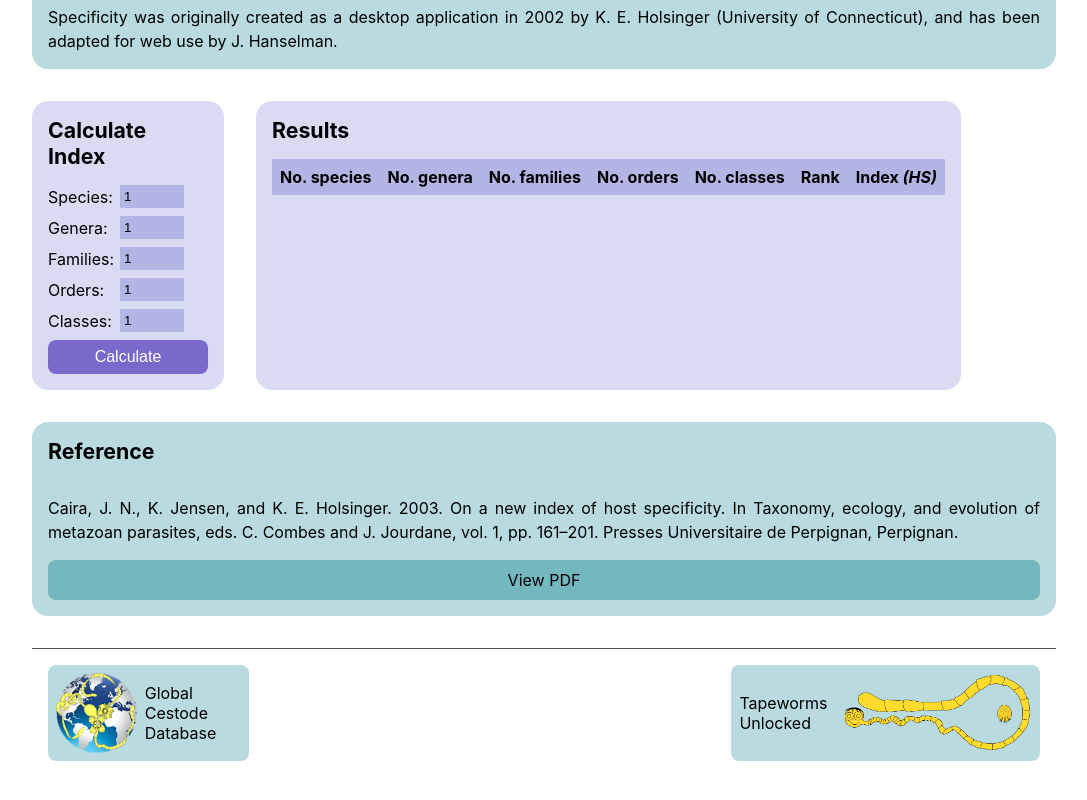
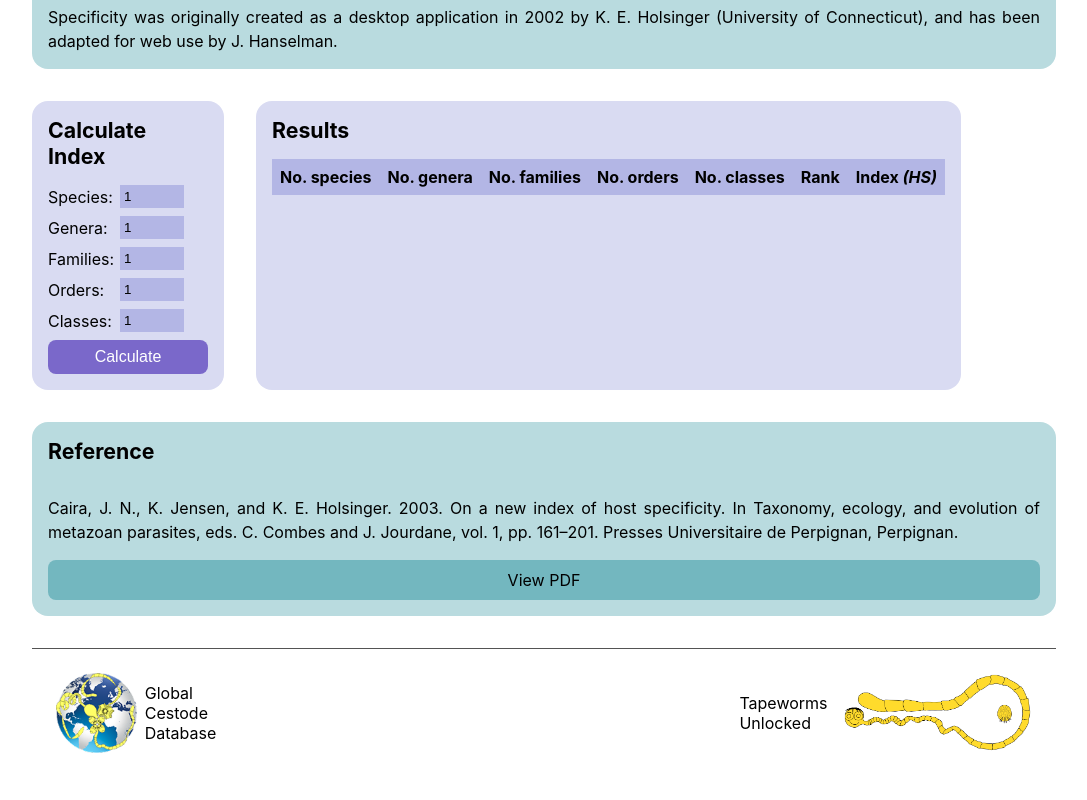
Before and after one commit to JamesHansIV/specificity, a React (Vite) app in the folder specificity-app/: page / in a window 1280 px wide. Shown: the part 224-1024 px from the top of the page, without its empty margins (96-1183 px from the left). Built offline with nearby package versions, Linux system fonts and the light colour scheme; a web font is replaced by a local one.

Commit message:
changes gree to white bg in footer icons

```diff
--- a/specificity-app/src/App.module.css
+++ b/specificity-app/src/App.module.css
@@ -100,13 +100,13 @@
     padding: 0.5rem;
     column-gap: 0.5rem;
     border-radius: 0.5rem;
-    background-color: var(--primary-200);
+    /* background-color: var(--primary-200); */
     color: black;
 }
 
 .footerLinkContainer:hover {
     cursor: pointer;
-    background-color: var(--primary-300);
+    /* background-color: var(--primary-300); */
     /* color: white; */
 }
 
```
